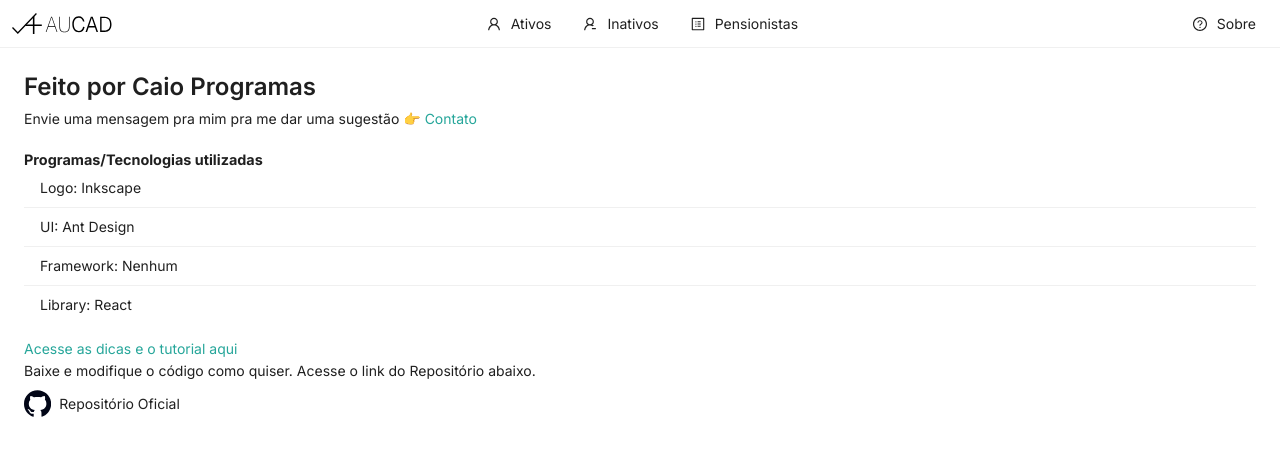
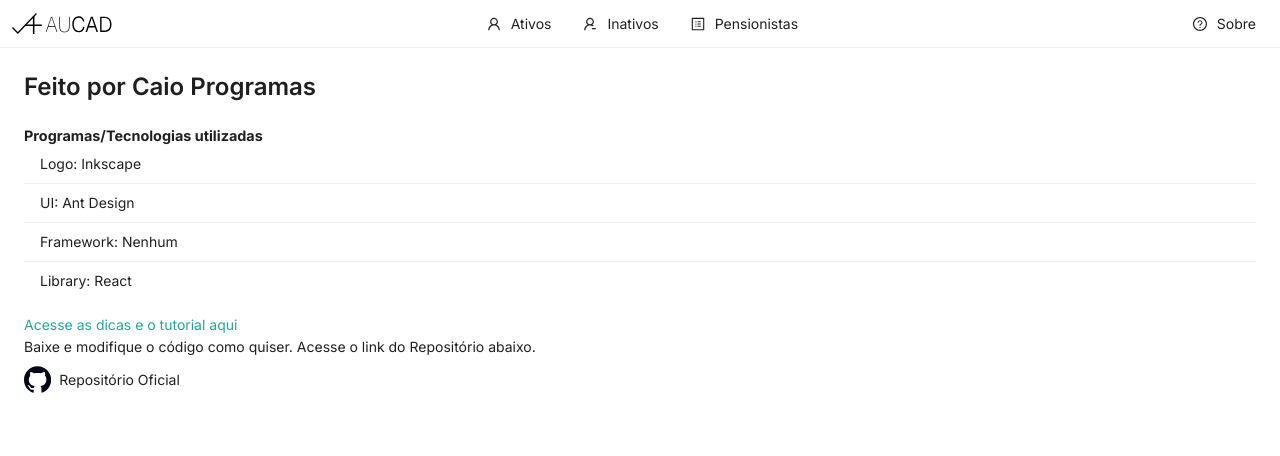
Before and after one commit to secretindex/aucad, a React (Vite) app: page /about in a window 1280 px wide. Shown: the top 456 px of the page. Built offline with nearby package versions, Linux system fonts and the light colour scheme.

Commit message:
removed contact page link

```diff
--- a/src/pages/About.tsx
+++ b/src/pages/About.tsx
@@ -33,9 +33,6 @@ const About = () => {
           </Link>
         </Popover>
       </Title>
-      <Content>
-        <Text>Envie uma mensagem pra mim pra me dar uma sugestão 👉 <RouterLink to={"./contact"} style={{ color: "#26a69a" }}>Contato</RouterLink></Text>
-      </Content>
       <Content className="my-3">
         <Title
           level={3}
```
